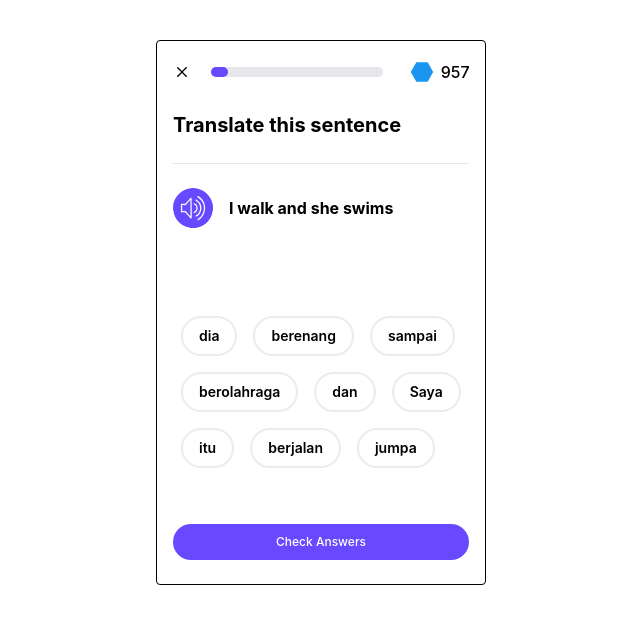
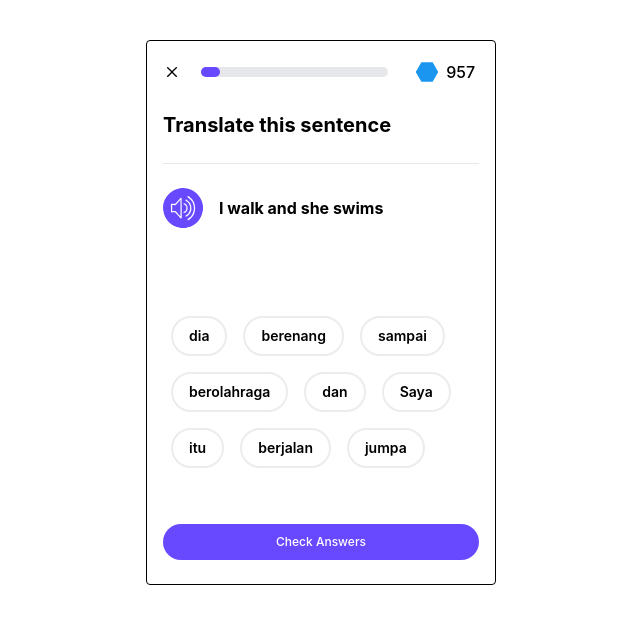
Before and after one commit to m10hit/translation-app, a Next.js app: page / in a window 1280 px wide. Shown: the top 624 px of the page, without its empty margins (319-959 px from the left). Built offline with nearby package versions, Linux system fonts and the light colour scheme.

Commit message:
Update Global styles

```diff
--- a/styles/globals.css
+++ b/styles/globals.css
@@ -22,7 +22,7 @@ a {
 @media (min-width: 300px) {
   .site-container {
     padding: 16px;
-    width: 330px;
+    width: 350px;
     margin: auto;
   }
 }
```
